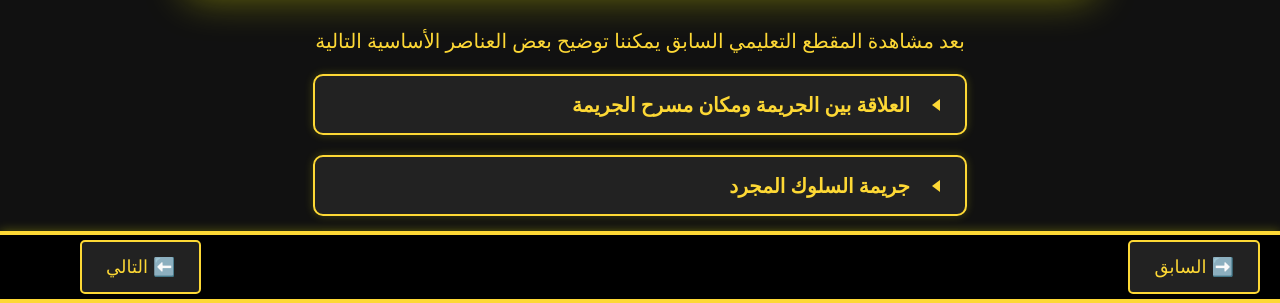
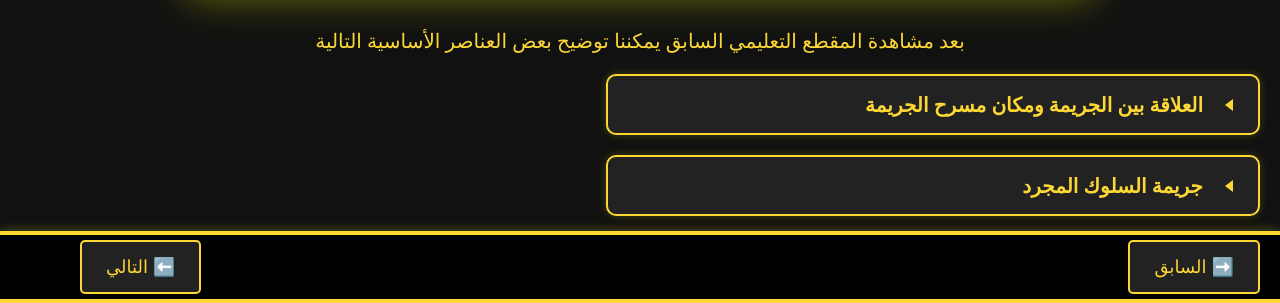
Before and after one commit to dns3uae-glitch/crime-book, a plain HTML site: page intro/index.html in a window 1280 px wide. Shown: the part 497-800 px from the top of the page. Drawn offline with Linux system fonts and the light colour scheme.

Commit message:
Update index.html

```diff
--- a/intro/index.html
+++ b/intro/index.html
@@ -104,6 +104,7 @@
     }
 
     .crime-box {
+      text-align: right; /* ✅ محاذاة النص داخل المستطيل */
       font-size: clamp(16px, 2vw, 20px);
       padding: 15px 25px;
       border: 2px solid #fdd835;
@@ -113,7 +114,7 @@
       cursor: pointer;
       transition: all 0.3s ease;
       width: min(90%, 600px);
-      margin: 0 auto 20px;
+      margin: 0 0 20px auto; /* ✅ المستطيل بمحاذاة اليمين */
       box-shadow: 0 0 10px rgba(255, 255, 0, 0.2);
     }
 
```
